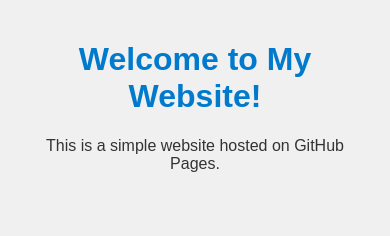
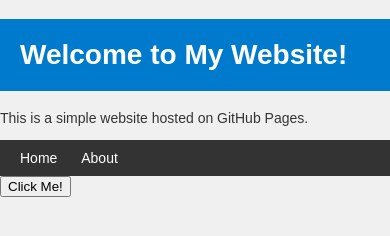
Before and after one commit to danielguy18/danielguy18.github.io, a plain HTML site: page index.html in a window 390 px wide. Drawn offline with Linux system fonts and the light colour scheme.

Commit message:
next commit

```diff
--- a/index.html
+++ b/index.html
@@ -3,6 +3,7 @@
 <head>
     <meta charset="UTF-8">
     <meta name="viewport" content="width=device-width, initial-scale=1.0">
+
     <title>My GitHub Page</title>
     <link rel="stylesheet" href="style.css">
 </head>
@@ -10,4 +11,11 @@
     <h1>Welcome to My Website!</h1>
     <p>This is a simple website hosted on GitHub Pages.</p>
 </body>
+<nav>
+    <a href="index.html">Home</a>
+    <a href="about.html">About</a>
+</nav>
+<script src="script.js"></script>
+<button id="clickMe">Click Me!</button>
+
 </html>
--- /dev/null
+++ b/script.js
@@ -0,0 +1,6 @@
+document.addEventListener('DOMContentLoaded', () => {
+    const button = document.getElementById('clickMe');
+    button.addEventListener('click', () => {
+        alert('Button clicked!');
+    });
+});
--- a/style.css
+++ b/style.css
@@ -1,11 +1,46 @@
 body {
     font-family: Arial, sans-serif;
-    text-align: center;
-    background-color: #f0f0f0;
+    background: linear-gradient(to bottom, #007acc, #f0f0f0);
     color: #333;
     margin: 0;
+    padding: 0;
+}
+
+h1 {
+    color: #fff;
+    background-color: #007acc;
     padding: 20px;
 }
-h1 {
+
+a {
     color: #007acc;
+    text-decoration: none;
 }
+
+a:hover {
+    text-decoration: underline;
+}
+
+nav {
+    background-color: #333;
+    color: #fff;
+    padding: 10px;
+    text-align: center;
+}
+
+nav a {
+    color: #fff;
+    margin: 0 10px;
+}
+@media (max-width: 768px) {
+    body {
+        background: #f0f0f0;
+        font-size: 14px;
+    }
+
+    nav {
+        display: block;
+        text-align: left;
+        padding: 10px;
+    }
+}
```
Also changed, not shown: pages/about.html (added, +15 -0 lines).
